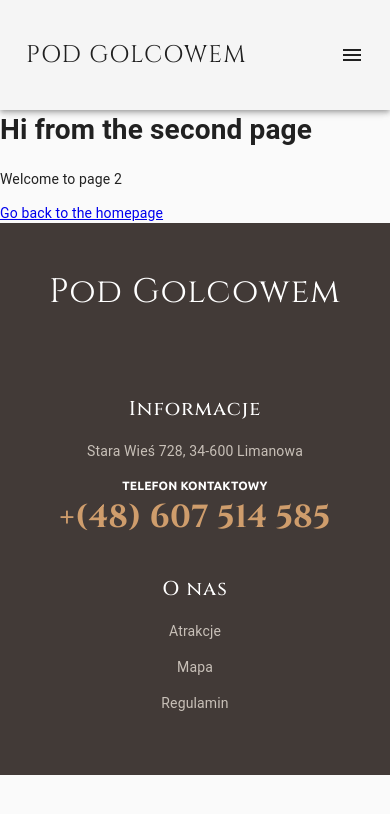
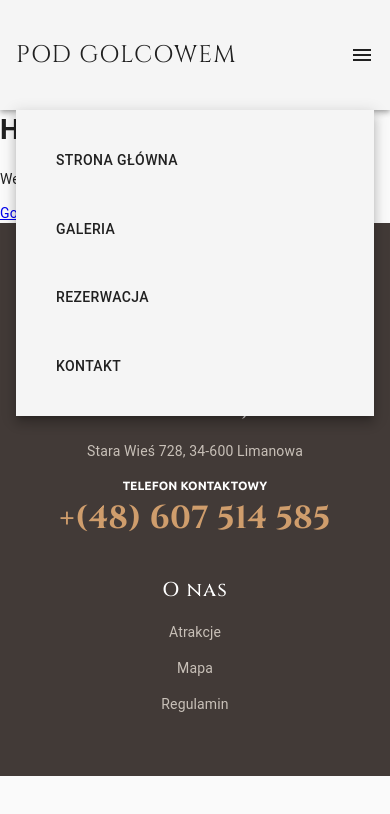
Before and after one commit to mmrrnn/golcow, a Gatsby site: page /page-2 in a window 390 px wide. Both pictures are taken after a click on the button "menu". Built offline with nearby package versions, Linux system fonts and the light colour scheme; Gatsby itself is replaced by a stand-in of ours.

Commit message:
Implemented navbar menu for mobiles

```diff
--- a/src/components/Footer.js
+++ b/src/components/Footer.js
@@ -81,7 +81,7 @@ function Footer() {
                 <List>
                   <ListItem>Stara Wieś 728, 34-600 Limanowa</ListItem>
                 </List>
-                <SmallTitle variant="subtitle">Telefon Kontaktowy</SmallTitle>
+                <SmallTitle variant="subtitle1">Telefon Kontaktowy</SmallTitle>
                 <div>
                   <PhoneNumber>+(48) 607 514 585</PhoneNumber>
                 </div>
--- a/src/components/Map.js
+++ b/src/components/Map.js
@@ -48,7 +48,7 @@ const CenteredWrapper = styled.div`
 
 function Map() {
   return (
-    <Container class="embed-responsive">
+    <Container className="embed-responsive">
       <Grid container>
         <LeftGrid item xs={12} md={6}>
           <CenteredWrapper>
@@ -75,7 +75,7 @@ function Map() {
         </LeftGrid>
         <Grid item xs={12} md={6}>
           <MapFrame
-          class='embed-responsive-item'
+          className='embed-responsive-item'
           src='https://maps.google.com/maps?q=Domek%20letniskowy%20pod%20golcowem,%20Stara%20wie%C5%9B%20508&t=&z=13&ie=UTF8&iwloc=&output=embed'
           allow='encrypted-media'
           allowfullscreen />
--- /dev/null
+++ b/src/components/NavPopover.js
@@ -0,0 +1,77 @@
+import {
+  AppBar,
+  Button,
+  Grid,
+  Hidden,
+  IconButton,
+  Popover,
+  Toolbar,
+  Typography,
+} from "@material-ui/core"
+import { Menu as MenuIcon } from "@material-ui/icons"
+import { Link } from "gatsby"
+import * as React from "react"
+import styled from "styled-components"
+
+const NavButton = styled(Button)`
+  margin: 16px;
+`
+
+const NavLink = styled(Link)`
+  display: block;
+  &,
+  &:visited,
+  &:hover,
+  &:active {
+    font-style: inherit;
+    color: inherit;
+    background-color: transparent;
+    font-size: inherit;
+    text-decoration: none;
+    font-variant: inherit;
+    font-weight: inherit;
+    line-height: inherit;
+    font-family: inherit;
+  }
+`
+
+export default function NavPopover({ open, handleClose }) {
+  return (
+    <Popover
+      open={open}
+      anchorReference="anchorPosition"
+      anchorPosition={{ top: 110, left: 0 }}
+      anchorOrigin={{
+        vertical: "top",
+        horizontal: "center",
+      }}
+      transformOrigin={{
+        vertical: "top",
+        horizontal: "center",
+      }}
+      onClose={handleClose}
+      PaperProps={{
+        style: {
+          width: "100vw",
+          padding: "1rem",
+          border: "none",
+          borderRadius: "0",
+          background: "#f5f5f5",
+        },
+      }}
+    >
+      <NavLink to="/">
+        <NavButton color="inherit">STRONA GŁÓWNA</NavButton>
+      </NavLink>
+      <NavLink to="/galeria">
+        <NavButton color="inherit">GALERIA</NavButton>
+      </NavLink>
+      <NavLink to="/rezerwacja">
+        <NavButton color="inherit">REZERWACJA</NavButton>
+      </NavLink>
+      <NavLink to="/kontakt">
+        <NavButton color="inherit">KONTAKT</NavButton>
+      </NavLink>
+    </Popover>
+  )
+}
--- a/src/components/Navbar.js
+++ b/src/components/Navbar.js
@@ -1,29 +1,29 @@
 import {
   AppBar,
   Button,
-  Grid, Hidden, IconButton,
+  Grid,
+  Hidden,
+  IconButton,
+  Popover,
   Toolbar,
-  Typography
-} from '@material-ui/core';
-import {
-  Menu as MenuIcon
-} from '@material-ui/icons';
-import { Link } from 'gatsby';
-import * as React from 'react';
-import styled from 'styled-components';
+  Typography,
+} from "@material-ui/core"
+import { Menu as MenuIcon } from "@material-ui/icons"
+import { Link } from "gatsby"
+import * as React from "react"
+import styled from "styled-components"
 
-// import Logo from '../images/mountain.svg';
-
-// const LogoImg = styled.img`
-//     height: 70px;
-// `;
+import NavPopover from "./NavPopover"
 
 const NavButton = styled(Button)`
   margin: 16px;
-`;
+`
 
 const NavLink = styled(Link)`
-  &, &:visited, &:hover, &:active {
+  &,
+  &:visited,
+  &:hover,
+  &:active {
     font-style: inherit;
     color: inherit;
     background-color: transparent;
@@ -37,40 +37,43 @@ const NavLink = styled(Link)`
 `
 
 export default function Navbar() {
+  const [isOpen, setIsOpen] = React.useState(false)
+
   return (
-    <AppBar position="static" color="default" style={{ height: "110px", padding: "20px 10px" }} position="fixed">
+    <>
+      <AppBar
+        position="static"
+        color="default"
+        style={{ height: "110px" }}
+        position="fixed"
+      >
         <Toolbar style={{ height: "100%" }}>
           <Grid container justify="space-between" alignItems="center">
             <Grid item>
-                <Typography variant="h5">
-                  POD GOLCOWEM
-                </Typography>
+              <Typography variant="h5">POD GOLCOWEM</Typography>
             </Grid>
             <Grid item>
               <Hidden mdDown>
                 <NavLink to="/">
-                    <NavButton color="inherit">
-                      STRONA GŁÓWNA
-                    </NavButton>
+                  <NavButton color="inherit">STRONA GŁÓWNA</NavButton>
                 </NavLink>
                 <NavLink to="/galeria">
-                    <NavButton color="inherit">
-                      GALERIA
-                    </NavButton>
+                  <NavButton color="inherit">GALERIA</NavButton>
                 </NavLink>
                 <NavLink to="/rezerwacja">
-                    <NavButton color="inherit">
-                      REZERWACJA
-                    </NavButton>
+                  <NavButton color="inherit">REZERWACJA</NavButton>
                 </NavLink>
                 <NavLink to="/kontakt">
-                    <NavButton color="inherit">
-                      KONTAKT
-                    </NavButton>
+                  <NavButton color="inherit">KONTAKT</NavButton>
                 </NavLink>
               </Hidden>
               <Hidden mdUp>
-                  <IconButton edge="end" color="inherit" aria-label="menu">
+                <IconButton
+                  edge="end"
+                  color="inherit"
+                  aria-label="menu"
+                  onClick={() => setIsOpen(!isOpen)}
+                >
                   <MenuIcon />
                 </IconButton>
               </Hidden>
@@ -78,5 +81,7 @@ export default function Navbar() {
           </Grid>
         </Toolbar>
       </AppBar>
-  );
+      <NavPopover open={isOpen} handleClose={() => setIsOpen(false)} />
+    </>
+  )
 }
```
Also changed, not shown: src/components/Reservation.js (+10 -7 lines). Lines whose indentation alone changed are shown as unchanged.
